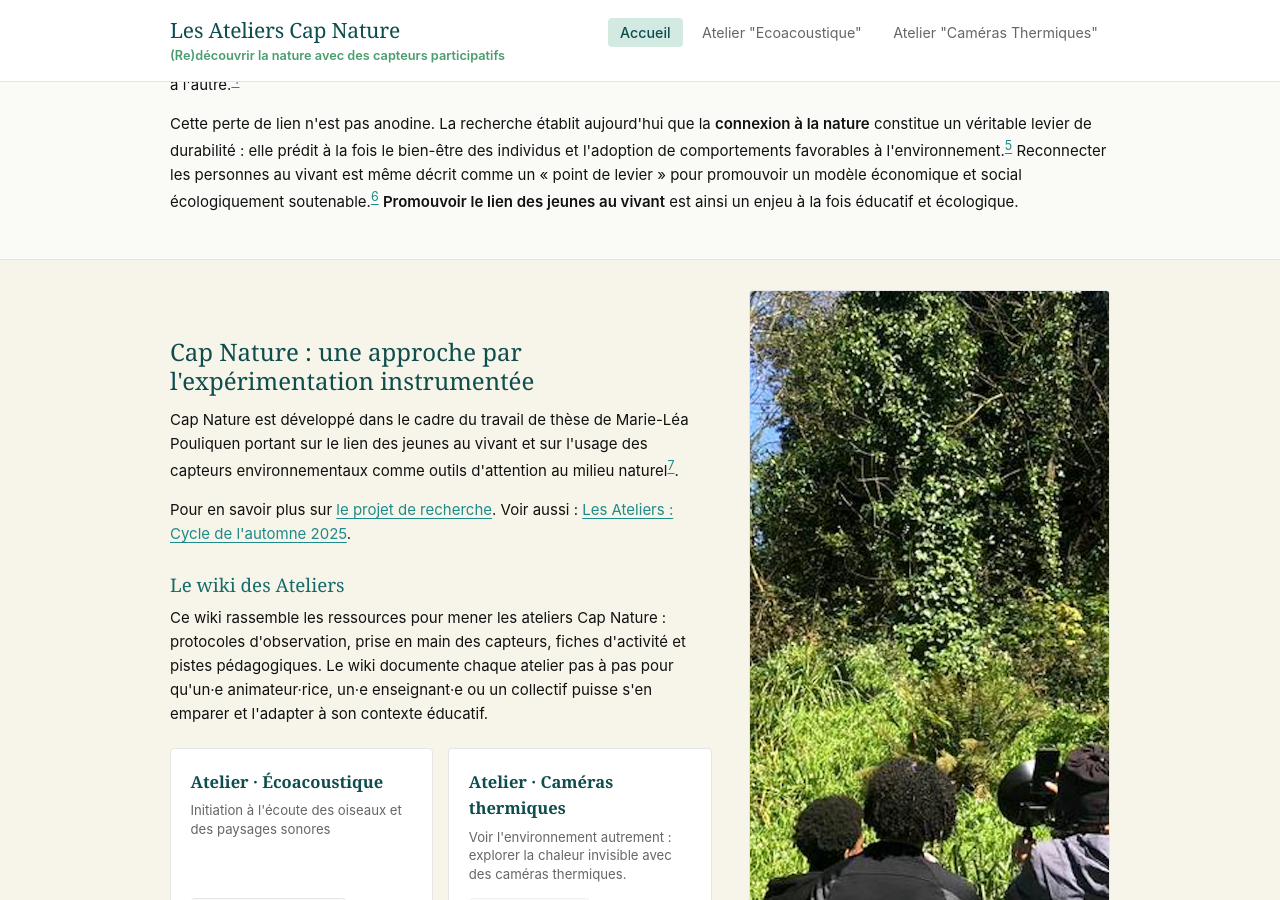
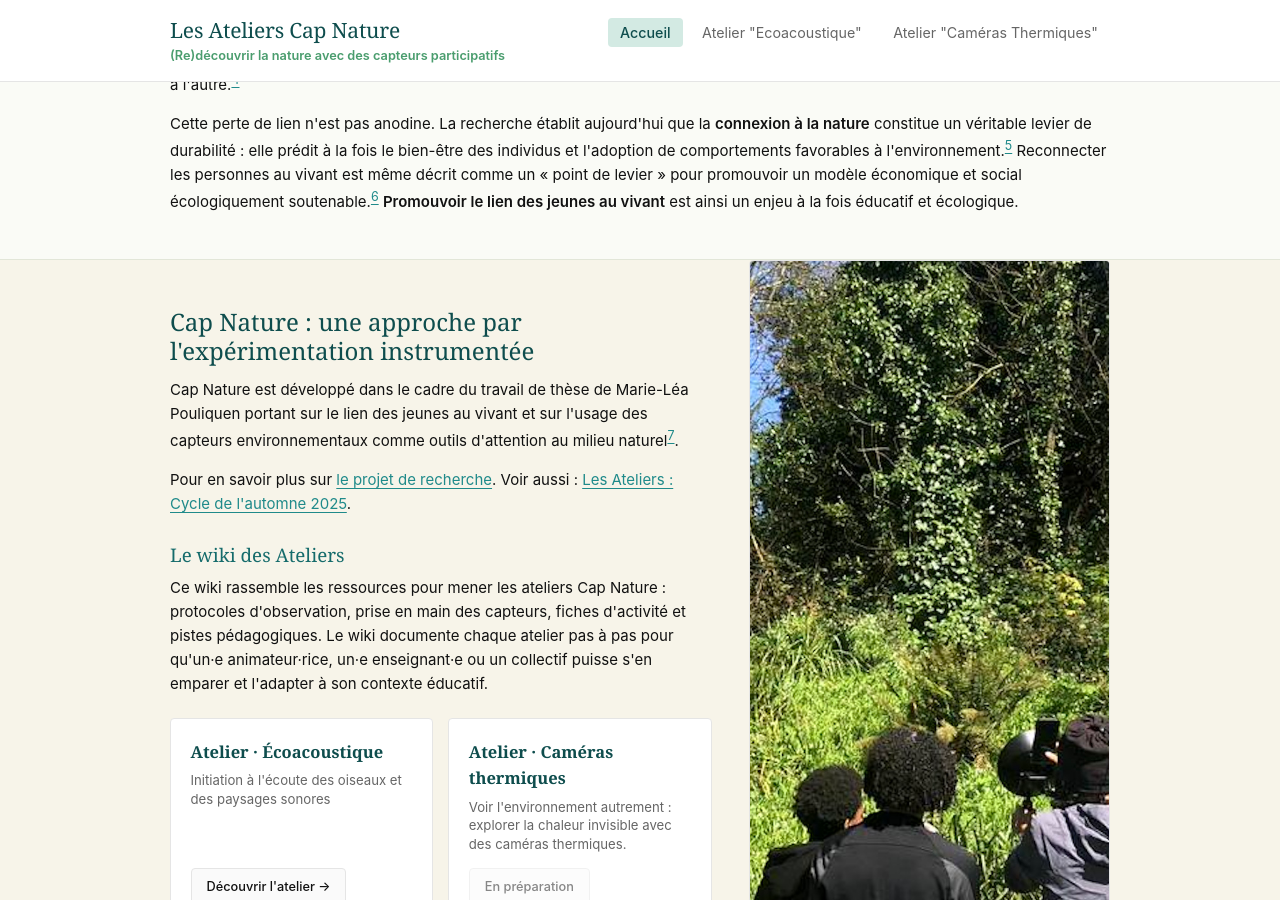
Before and after one commit to marieleapouliquen/wiki-cap-nature, a Jekyll site: the page built from index.md, in a window 1280 px wide and 900 px high, scrolled down 898 px. Built offline with Jekyll 4.4.1, drawn with Linux system fonts in a browser that asks for light colours.

Commit message:
Update index.md

```diff
--- a/index.md
+++ b/index.md
@@ -36,7 +36,7 @@ show_photo_credits: false
     </div>
   </section>
 
-<section class="section-full-bleed" style="background-color: #F7F4E9; border-bottom: 0.2px solid #e2e6d8; padding: 2rem 0; margin: 0; overflow: hidden;">
+<section class="section-full-bleed" style="background-color: #F7F4E9; border-bottom: 0.2px solid #e2e6d8; padding: 0rem 0; margin: 0; overflow: hidden;">
   <div class="container">
     <div class="page-content" style="padding-top: 0; padding-bottom: 0;">
 
```
